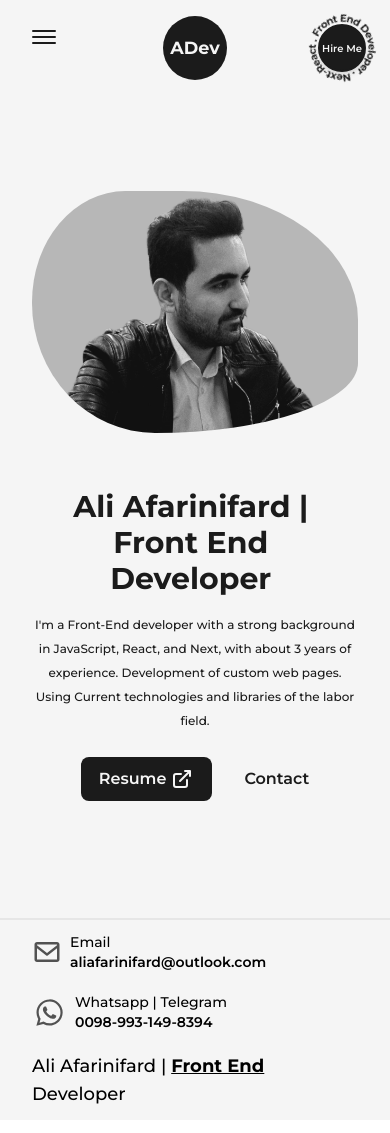
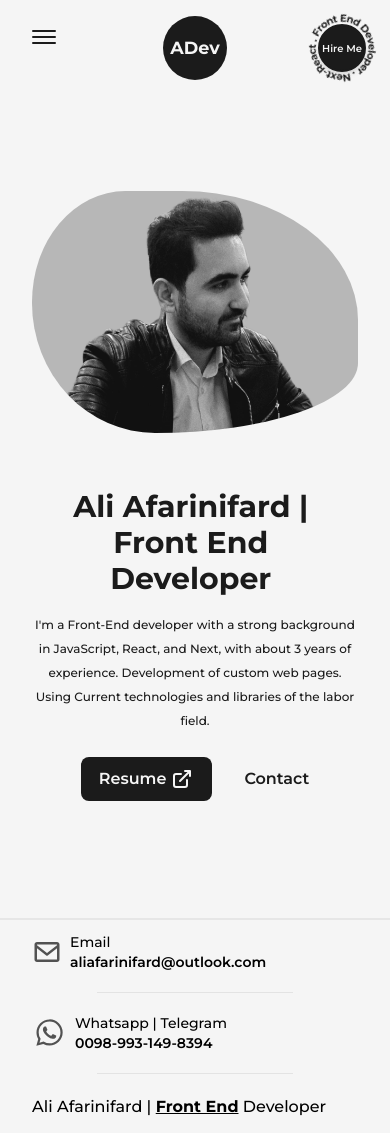
Before and after one commit to aliafarinifard/Portfolio, a Next.js app: page / in a window 390 px wide. Built offline with nearby package versions, Linux system fonts and the light colour scheme.

Commit message:
warning fixed.

```diff
--- /dev/null
+++ b/src/components/DivBorder.js
@@ -0,0 +1,12 @@
+
+const DivBorder = () => {
+    return (
+        <div
+            className="w-full justify-center hidden lg:flex"
+        >
+            <div className="w-[60%] h-[0.5px] bg-[#e3e3e3] dark:bg-[#464646]" />
+        </div>
+    )
+}
+
+export default DivBorder
--- a/src/components/Footer.js
+++ b/src/components/Footer.js
@@ -7,6 +7,7 @@ import { EmailIcon, WhatsAppIcon } from "./Icons"
 // ** Components
 import InfoBox from "./InfoBox"
 import Layout from "./Layout"
+import DivBorder from "./DivBorder"
 
 const Footer = () => {
     return (
@@ -19,11 +20,15 @@ const Footer = () => {
                     <InfoBox icon={<EmailIcon className='w-8 h-8 fill-[#525252] dark:fill-light' />} title="Email" text="aliafarinifard@outlook.com" />
                 </Link>
 
+                <DivBorder />
+
                 <Link href={'tel:0098-993-149-8394'}>
                     <InfoBox icon={<WhatsAppIcon className='w-8 h-8 fill-[#525252] dark:fill-light' />} title="Whatsapp | Telegram" text="0098-993-149-8394" />
                 </Link>
 
-                <p className="font-medium">
+                <DivBorder />
+
+                <p className="font-medium xs:text-[1rem]">
                     Ali Afarinifard | <span className="font-bold underline">Front End</span> Developer
                 </p>
 
--- a/src/components/Icons.js
+++ b/src/components/Icons.js
@@ -102,7 +102,7 @@ export const EmailIcon = ({ className }) => {
 
 export const WhatsAppIcon = ({ className }) => {
   return (
-    <svg xmlns="http://www.w3.org/2000/svg" width="35" height="35" viewBox="0 0 24 24" className={`w-full h-auto ${className}`} style={{ transform: 'msFilter' }}><path fill-rule="evenodd" clip-rule="evenodd" d="M18.403 5.633A8.919 8.919 0 0 0 12.053 3c-4.948 0-8.976 4.027-8.978 8.977 0 1.582.413 3.126 1.198 4.488L3 21.116l4.759-1.249a8.981 8.981 0 0 0 4.29 1.093h.004c4.947 0 8.975-4.027 8.977-8.977a8.926 8.926 0 0 0-2.627-6.35m-6.35 13.812h-.003a7.446 7.446 0 0 1-3.798-1.041l-.272-.162-2.824.741.753-2.753-.177-.282a7.448 7.448 0 0 1-1.141-3.971c.002-4.114 3.349-7.461 7.465-7.461a7.413 7.413 0 0 1 5.275 2.188 7.42 7.42 0 0 1 2.183 5.279c-.002 4.114-3.349 7.462-7.461 7.462m4.093-5.589c-.225-.113-1.327-.655-1.533-.73-.205-.075-.354-.112-.504.112s-.58.729-.711.879-.262.168-.486.056-.947-.349-1.804-1.113c-.667-.595-1.117-1.329-1.248-1.554s-.014-.346.099-.458c.101-.1.224-.262.336-.393.112-.131.149-.224.224-.374s.038-.281-.019-.393c-.056-.113-.505-1.217-.692-1.666-.181-.435-.366-.377-.504-.383a9.65 9.65 0 0 0-.429-.008.826.826 0 0 0-.599.28c-.206.225-.785.767-.785 1.871s.804 2.171.916 2.321c.112.15 1.582 2.415 3.832 3.387.536.231.954.369 1.279.473.537.171 1.026.146 1.413.089.431-.064 1.327-.542 1.514-1.066.187-.524.187-.973.131-1.067-.056-.094-.207-.151-.43-.263"></path></svg>
+    <svg xmlns="http://www.w3.org/2000/svg" width="35" height="35" viewBox="0 0 24 24" className={`w-full h-auto ${className}`} style={{ transform: 'msFilter' }}><path fillRule="evenodd" clipRule="evenodd" d="M18.403 5.633A8.919 8.919 0 0 0 12.053 3c-4.948 0-8.976 4.027-8.978 8.977 0 1.582.413 3.126 1.198 4.488L3 21.116l4.759-1.249a8.981 8.981 0 0 0 4.29 1.093h.004c4.947 0 8.975-4.027 8.977-8.977a8.926 8.926 0 0 0-2.627-6.35m-6.35 13.812h-.003a7.446 7.446 0 0 1-3.798-1.041l-.272-.162-2.824.741.753-2.753-.177-.282a7.448 7.448 0 0 1-1.141-3.971c.002-4.114 3.349-7.461 7.465-7.461a7.413 7.413 0 0 1 5.275 2.188 7.42 7.42 0 0 1 2.183 5.279c-.002 4.114-3.349 7.462-7.461 7.462m4.093-5.589c-.225-.113-1.327-.655-1.533-.73-.205-.075-.354-.112-.504.112s-.58.729-.711.879-.262.168-.486.056-.947-.349-1.804-1.113c-.667-.595-1.117-1.329-1.248-1.554s-.014-.346.099-.458c.101-.1.224-.262.336-.393.112-.131.149-.224.224-.374s.038-.281-.019-.393c-.056-.113-.505-1.217-.692-1.666-.181-.435-.366-.377-.504-.383a9.65 9.65 0 0 0-.429-.008.826.826 0 0 0-.599.28c-.206.225-.785.767-.785 1.871s.804 2.171.916 2.321c.112.15 1.582 2.415 3.832 3.387.536.231.954.369 1.279.473.537.171 1.026.146 1.413.089.431-.064 1.327-.542 1.514-1.066.187-.524.187-.973.131-1.067-.056-.094-.207-.151-.43-.263"></path></svg>
   )
 }
 
```
